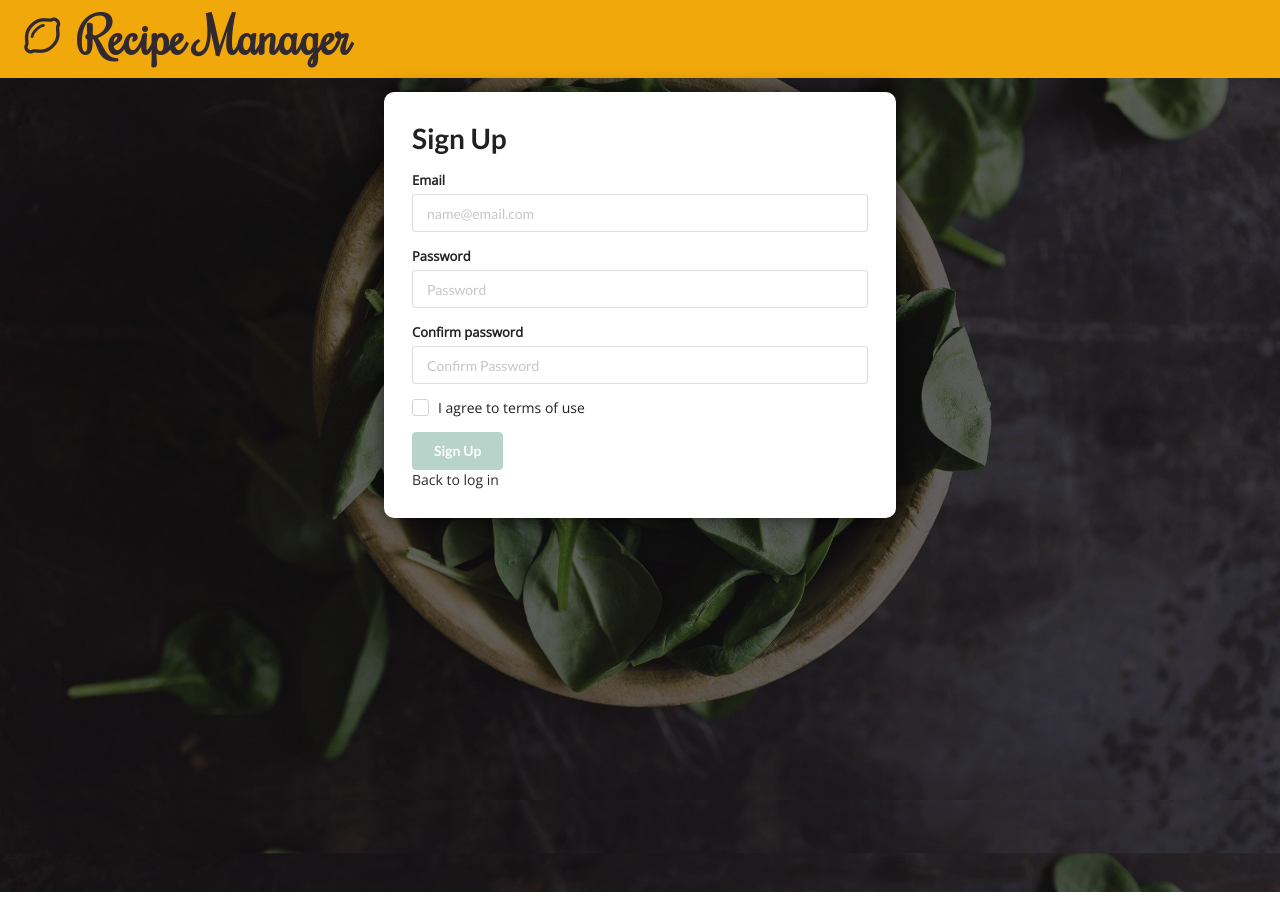
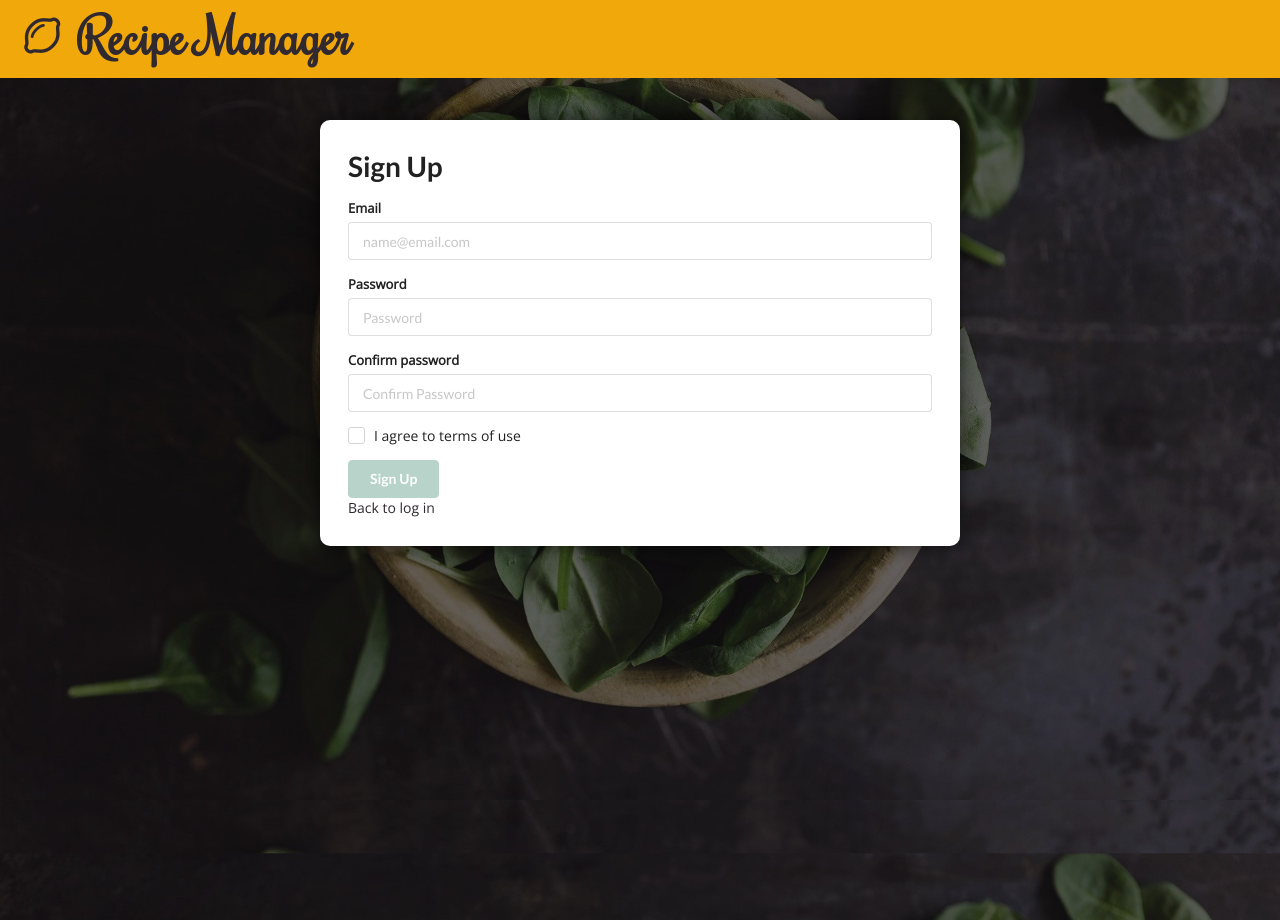
Before and after one commit to irissiri7/Fullstack-Recipe-Manager, a Vue app in the folder client/: page /sign-up in a window 1280 px wide. Before the commit the page ends 892 px from the top, so only its background shows below. Built offline with nearby package versions, Linux system fonts and the light colour scheme.

Commit message:
Minor css adjustements

```diff
--- a/client/src/App.vue
+++ b/client/src/App.vue
@@ -58,7 +58,7 @@ html {
 main {
   min-height: 100%;
   margin: 0 auto;
-  width: 40%;
+  width: 50%;
 }
 /* list styles */
 ul {
--- a/client/src/components/ui/BaseCard.vue
+++ b/client/src/components/ui/BaseCard.vue
@@ -12,7 +12,7 @@ export default {}
 #container {
   border-radius: 10px;
   box-shadow: 0px 0px 21px -1px rgba(0, 0, 0, 0.69);
-  margin: 1rem auto 2rem;
+  margin: 3rem auto 3rem;
   padding: 2rem;
   background-color: white;
 }
--- a/client/src/pages/Home.vue
+++ b/client/src/pages/Home.vue
@@ -11,5 +11,6 @@ h1 {
   font-size: 100px;
   font-family: Rochester, sans-serif;
   color: white;
+  text-align: center;
 }
 </style>
--- a/client/src/pages/MyRecipes.vue
+++ b/client/src/pages/MyRecipes.vue
@@ -64,7 +64,7 @@ export default {
   display: flex;
   justify-content: space-between;
   align-items: center;
-  margin: 10px 0px;
+  margin: 2rem 0px 0px;
 }
 
 .circular.ui.huge.icon.button {
--- a/client/src/pages/SignIn.vue
+++ b/client/src/pages/SignIn.vue
@@ -45,7 +45,7 @@ export default {
   data() {
     return {
       email: 'lydia@example.com',
-      password: '123123',
+      password: '111111',
       feedback: {
         message: null,
         style: null
```
